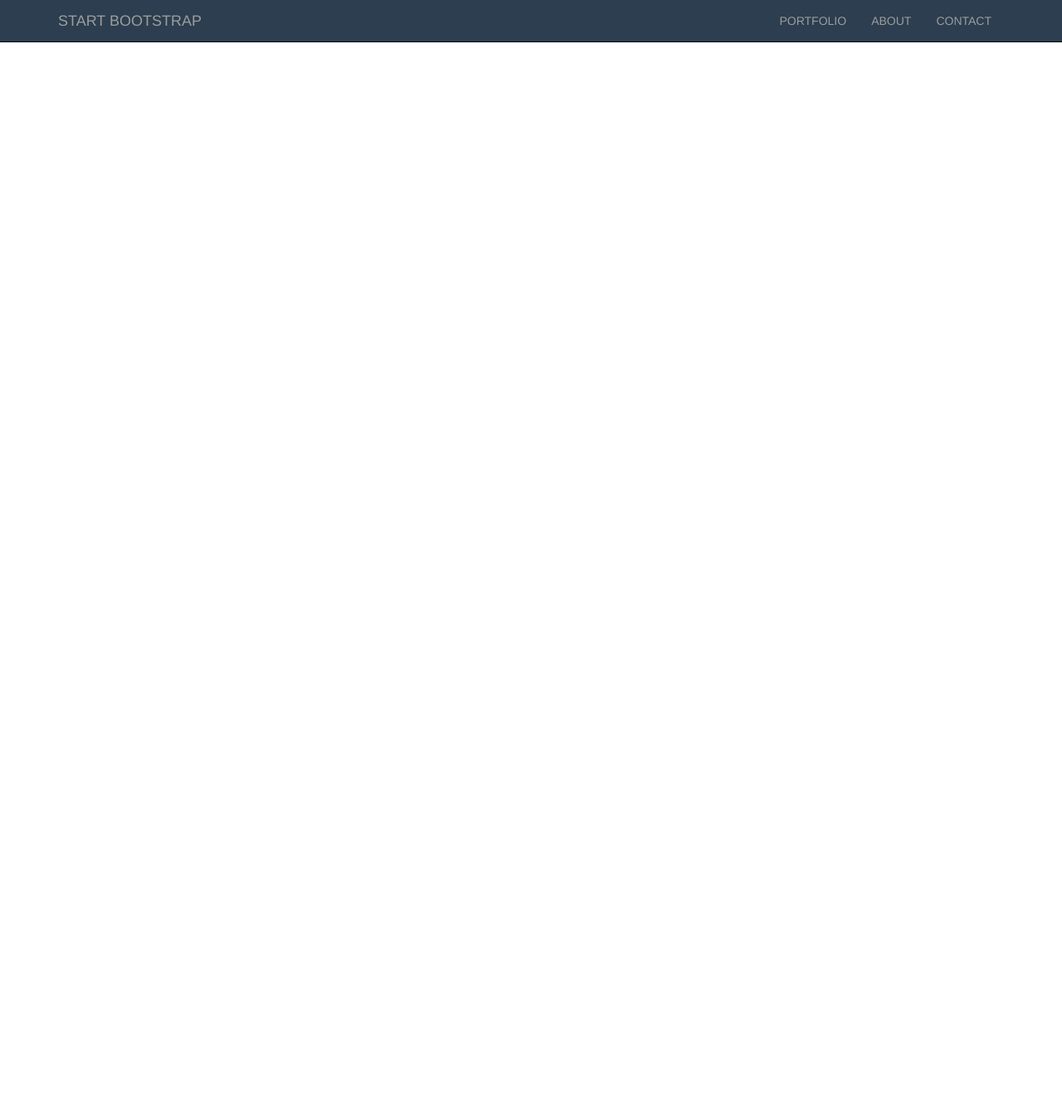
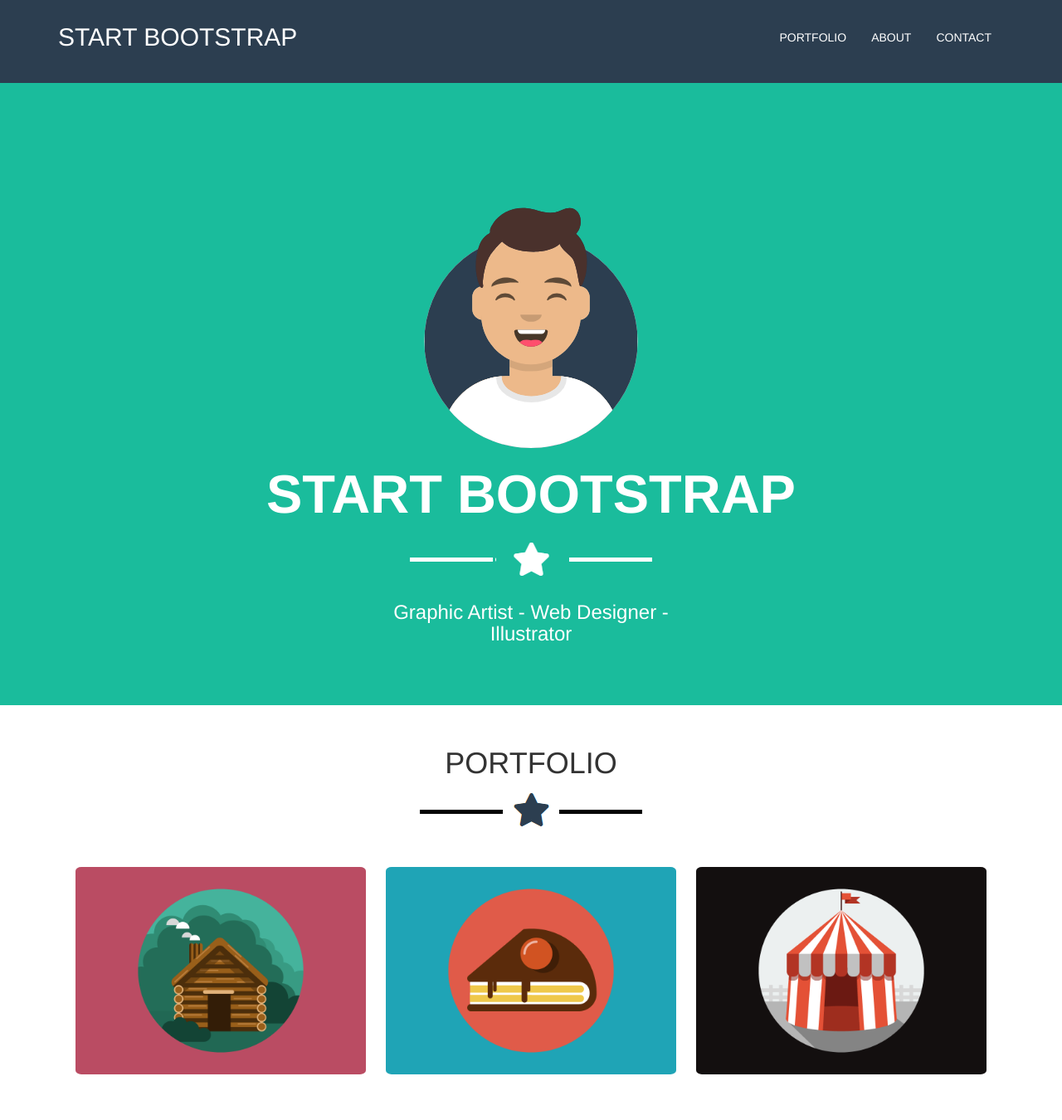
Before and after one commit to Lorenzo-ian/html-css-bootstrap-freelancer, a plain HTML site: page index.html in a window 1280 px wide. Shown: the whole page at 83% size. Before the commit the page ends 800 px from the top, so only its background shows below. Drawn offline with nearby package versions, Linux system fonts and the light colour scheme.

Commit message:
Esercizio compreso

```diff
--- a/index.html
+++ b/index.html
@@ -6,11 +6,8 @@
     <link rel="stylesheet" href="https://stackpath.bootstrapcdn.com/bootstrap/3.4.1/css/bootstrap.min.css"
         integrity="sha384-HSMxcRTRxnN+Bdg0JdbxYKrThecOKuH5zCYotlSAcp1+c8xmyTe9GYg1l9a69psu" crossorigin="anonymous">
 
-    <script src="https://stackpath.bootstrapcdn.com/bootstrap/3.4.1/js/bootstrap.min.js"
-        integrity="sha384-aJ21OjlMXNL5UyIl/XNwTMqvzeRMZH2w8c5cRVpzpU8Y5bApTppSuUkhZXN0VxHd"
-        crossorigin="anonymous"></script>
+    <meta name="viewport" content="width=device-width, initial-scale=1.0">
 
-    <meta name="viewport" content="width=device-width, initial-scale=1.0">
     <link rel="stylesheet" href="master.css">
     <title>Document</title>
 
@@ -18,38 +15,86 @@
 </head>
 
 <body>
-    <div class="container-fluid">
+
     <header>
-            <nav class="navbar navbar-inverse navbar-fixed-top">
+        <nav class="navbar navbar-fixed-top">
             <div class="container">
                 <!-- Brand and toggle get grouped for better mobile display -->
                 <div class="navbar-header">
-                        <button type="button" class="navbar-toggle collapsed" data-toggle="collapse"
-                            data-target="#bs-example-navbar-collapse-1" aria-expanded="false">
-                            <span class="sr-only">Toggle navigation</span>
-                            <span class="icon-bar"></span>
-                            <span class="icon-bar"></span>
-                            <span class="icon-bar"></span>
+                    <button type="button" class="navbar-toggle collapsed white" data-toggle="collapse"
+                        data-target="#navbar-collapse" aria-expanded="false">
+
+                        <span class="icon-bar white"></span>
+                        <span class="icon-bar white"></span>
+                        <span class="icon-bar white"></span>
                     </button>
                     <a class="navbar-brand" href="#">START BOOTSTRAP</a>
                 </div>
 
                 <!-- Collect the nav links, forms, and other content for toggling -->
-                    <div class="collapse navbar-collapse navbar-right" id="bs-example-navbar-collapse-1">
+                <div class="collapse navbar-collapse navbar-right" id="navbar-collapse">
                     <ul class="nav navbar-nav">
                         <li><a href="#">PORTFOLIO</a></li>
                         <li><a href="#">ABOUT</a></li>
                         <li><a href="#">CONTACT</a></li>
                     </ul>
                 </div><!-- /.navbar-collapse -->
-                </div><!-- /.container-fluid -->
+            </div><!-- /.container -->
         </nav>
 
     </header>
     <!--Prima parte layout-->
+    <section class="first_green">
+        <div class="container-fluid-green">
+            <div class="row">
+                <div class="col-xs-12 col-md-12">
+                    <div class="row">
+                        <div class="col-xs-12 col-md-12 head_top">
+                            <img class="avatar" src="img/avataaars.svg" alt="">
+                            <h1><strong>START BOOTSTRAP</strong></h1>
+                        </div>
+                        <div class=" col-md-offset-4 col-xs-12 col-md-4 star ">
+                            <div class="divider-custom-line one"></div>
+                            <div class="custom-star"><img src="img/star.png" alt=""></div>
+                            <div class="divider-custom-line two"></div>
+                            <h3>Graphic Artist - Web Designer - Illustrator</h3>
+                        </div>
+                    </div>
+                </div>
+            </div>
+        </div>
+    </section>
+    <!-- Sezione immagini pagina-->
+    <section class="image_group">
+        <div class="container">
+            <div class="row">
+                <div class="col-xs-12 col-md-12 title_image">
+                    <h1>PORTFOLIO</h1>
+                    <div class="divider-custom-line-image"></div>
+                    <div class="custom-star two"><img src="img/star2.png" alt=""></div>
+                    <div class="divider-custom-line-image"></div>
+                </div>
+
+                <div class=" col-xs-12 col-md-12 image_head">
+                    <img src="img/cabin.png" alt="">
+                    <img src="img/cake.png" alt="">
+                    <img src="img/circus.png" alt="">
+                </div>
+
+            </div>
+
+        </div>
+
+    </section>
 
 
 
+
+
+
+
+
+</body>
 
 
 <!-- jQuery (necessary for Bootstrap's JavaScript plugins) -->
@@ -60,8 +105,5 @@
 <script src="https://stackpath.bootstrapcdn.com/bootstrap/3.4.1/js/bootstrap.min.js"
     integrity="sha384-aJ21OjlMXNL5UyIl/XNwTMqvzeRMZH2w8c5cRVpzpU8Y5bApTppSuUkhZXN0VxHd"
     crossorigin="anonymous"></script>
-</body>
-</body>
-
 
 </html>
--- a/master.css
+++ b/master.css
@@ -7,4 +7,108 @@
 
 .navbar {
     background-color: #2C3E50;
+    height: 100px;
+    padding-top: 20px;
 }
+
+.navbar-brand {
+    color: white;
+    font-size: 30px;
+}
+
+.navbar-brand:hover {
+    color: green;
+}
+
+.navbar-nav li a{
+    color: white;
+}
+
+
+.navbar-nav a:hover {
+    color: green;
+
+}
+
+.white {
+    border: 1px solid white;
+}
+
+button:hover {
+    background-color: black;
+}
+
+/* SEZIONE PRIMO TITOLO E STAR */
+
+.container-fluid-green {
+    margin-top: 100px;
+    height: 750px;
+    background-color:#1ABC9C;
+    text-align: center;
+}
+
+.avatar {
+    height: 300px;
+    width: 300px;
+}
+
+.head_top {
+    margin-top: 140px;
+}
+
+.head_top h1 {
+    font-size: 65px;
+    color: #fff;
+}
+
+.star{
+    height: 48px;
+    display: block;
+}
+
+.divider-custom-line {
+    width: 100px;
+    height: 5px;
+    background-color: #fff;
+    display: inline-block;
+}
+
+
+.custom-star {
+    display: inline-block;
+}
+
+.star h3 {
+    color: white;
+}
+
+/* SEZIONE IMMAGINI PAGINA */
+
+.container {
+    height: 500px;
+    text-align: center;
+}
+
+.image_head img {
+    height: 250px;
+    width: 350px;
+    border-radius: 2%;
+    display: inline-block;
+    margin: 10px;
+}
+
+.image_head {
+    height: 300px;
+    margin-top: 30px;
+}
+
+.divider-custom-line-image {
+    width: 100px;
+    height: 5px;
+    background-color: black;
+    display: inline-block;
+}
+
+.title_image h1 {
+    margin-top: 50px;
+}
```
Also changed, not shown: img/cabin.png (added), img/cake.png (added), img/circus.png (added), img/star.png (added), img/star2.png (added). Lines whose indentation alone changed are shown as unchanged.
